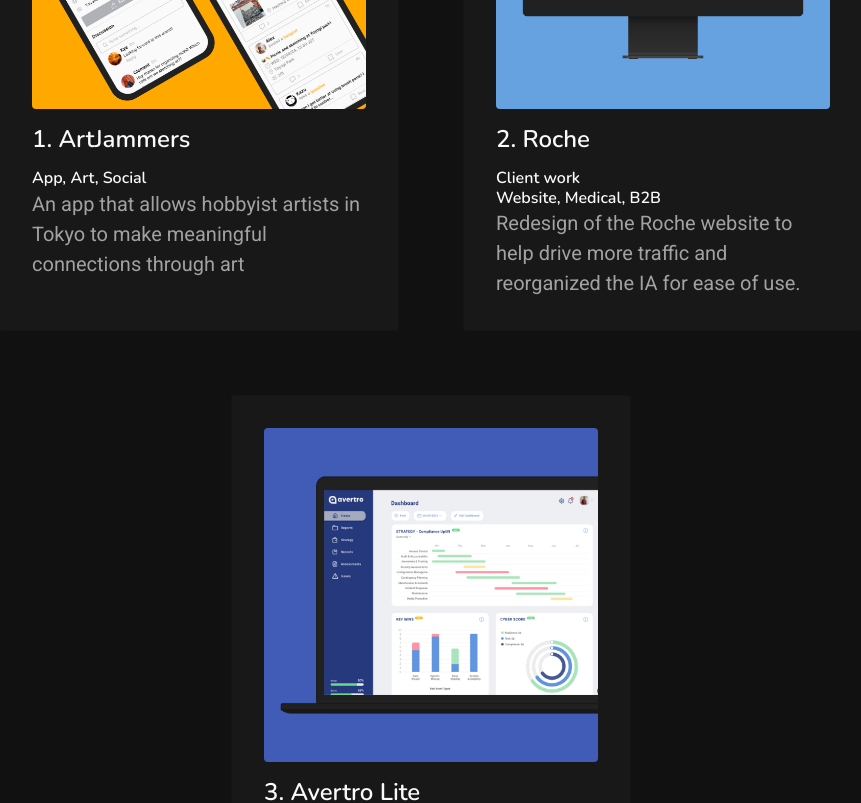
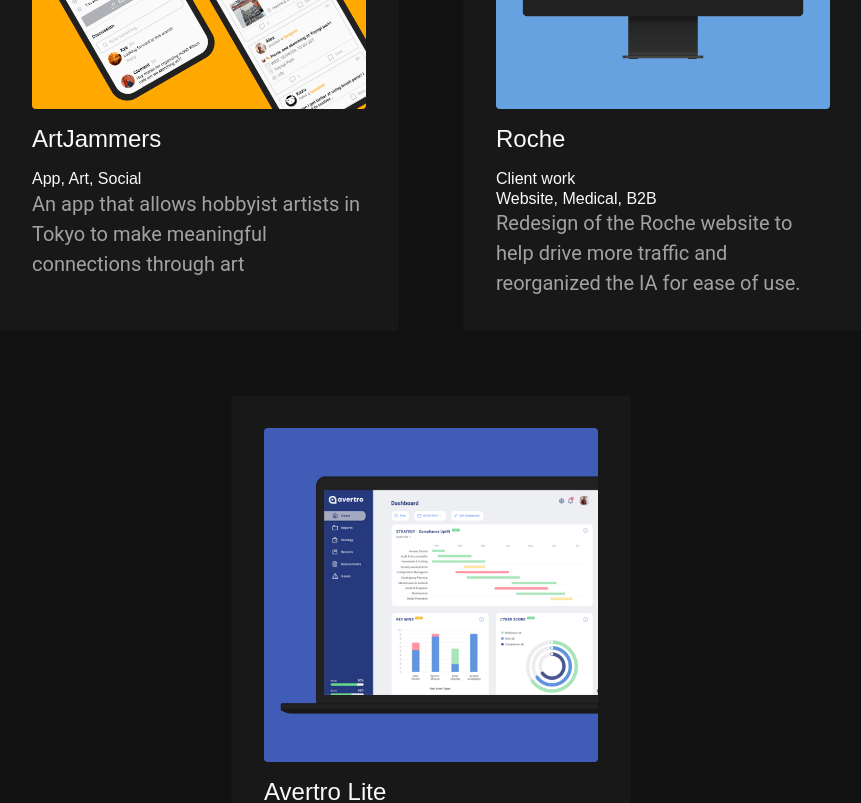
Before and after one commit to kazmakai/uxPortfolio, a React (Vite) app: page / in a window 1280 px wide. Shown: the part 1340-2143 px from the top of the page, without its empty margins (209-1070 px from the left). Built offline with nearby package versions, Linux system fonts and the light colour scheme.

Commit message:
adjusted case studies thumbnails and changed font

```diff
--- a/src/components/Works/Works.css
+++ b/src/components/Works/Works.css
@@ -33,7 +33,7 @@
 
     .card h3 {
         text-align: left;
-        padding-bottom: 16px;
+        padding: 16px 0;
     }
 
     .card img {
--- a/src/components/Works/index.jsx
+++ b/src/components/Works/index.jsx
@@ -14,30 +14,34 @@
             <h2>Case Studies</h2>
             <div className="cards-container">
                 <div className="card">
-                    <Link to="/case-study-1" onClick={scrollToTop}><img src="assets/images/CaseStudy1/projectthumbnail1.png" alt="artjammers" /></Link>
+                    <Link to="/case-study-1" onClick={scrollToTop}>
+                        <img src="assets/images/CaseStudy1/projectthumbnail1.png" alt="artjammers" />
                         <div>
-                        <h3>1. ArtJammers</h3>
+                            <h3>ArtJammers</h3>
                             <h4>App, Art, Social</h4>
                             <p>An app that allows hobbyist artists in Tokyo to make meaningful connections through art</p>
                         </div>
+                    </Link>
                 </div>
                 <div className="card">
-                    <Link to="/case-study-2" onClick={scrollToTop}><img src="assets/images/CaseStudy2/projectthumbnail2.png" alt="roche" /></Link>
+                    <Link to="/case-study-2" onClick={scrollToTop}><img src="assets/images/CaseStudy2/projectthumbnail2.png" alt="roche" />
                         <div>
-                        <h3>2. Roche</h3>
+                            <h3>Roche</h3>
                             <h4>Client work</h4>
                             <h4>Website, Medical, B2B</h4>
                             <p>Redesign of the Roche website to help drive more traffic and reorganized the IA for ease of use.</p>
                         </div>
+                    </Link>
                 </div>
                 <div className="card">
-                    <Link to="/case-study-3" onClick={scrollToTop}><img src="assets/images/CaseStudy3/projectthumbnail3.png" alt="avertrolite" /></Link>
+                    <Link to="/case-study-3" onClick={scrollToTop}><img src="assets/images/CaseStudy3/projectthumbnail3.png" alt="avertrolite" />
                         <div>
-                        <h3>3. Avertro Lite</h3>
+                            <h3>Avertro Lite</h3>
                             <h4>Client work</h4>
                             <h4>SaaS, Cybersecurity, B2B</h4>
                             <p>A simplified dashboard tailored for a cybersecurity SaaS product, specifically catering to SME's</p>
                         </div>
+                    </Link>
                 </div>
             </div>
         </section>
--- a/src/index.css
+++ b/src/index.css
@@ -1,4 +1,6 @@
-@import url('https://fonts.googleapis.com/css2?family=Nunito:wght@600;700&family=Roboto&display=swap');
+/* @import url('https://fonts.googleapis.com/css2?family=Nunito:wght@600;700&family=Roboto&display=swap'); */
+
+@import url('https://fonts.googleapis.com/css2?family=Poppins:ital,wght@0,100;0,200;0,300;0,400;0,500;0,600;0,700;0,800;0,900;1,100;1,200;1,300;1,400;1,500;1,600;1,700;1,800;1,900&display=swap');
 
 * {
     box-sizing: border-box;
```
Lines whose indentation alone changed are shown as unchanged.
